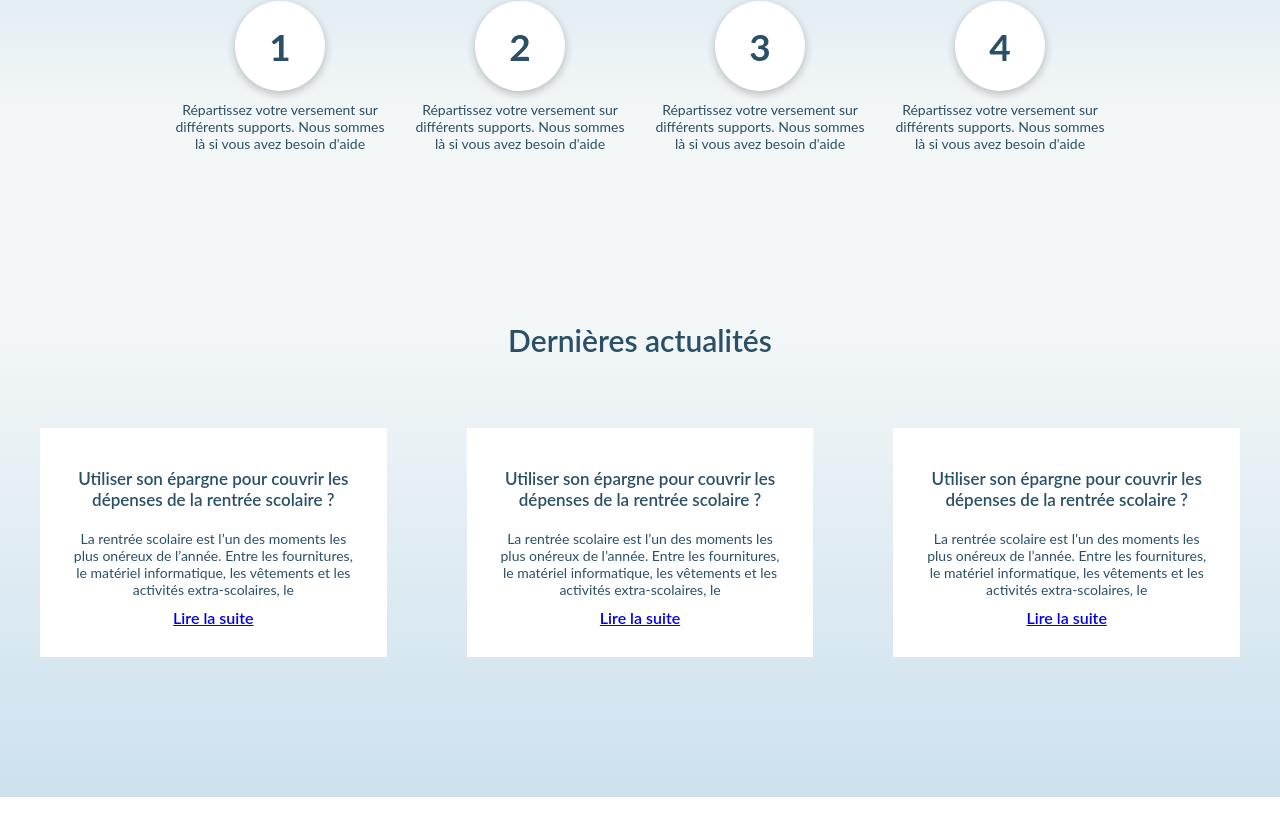
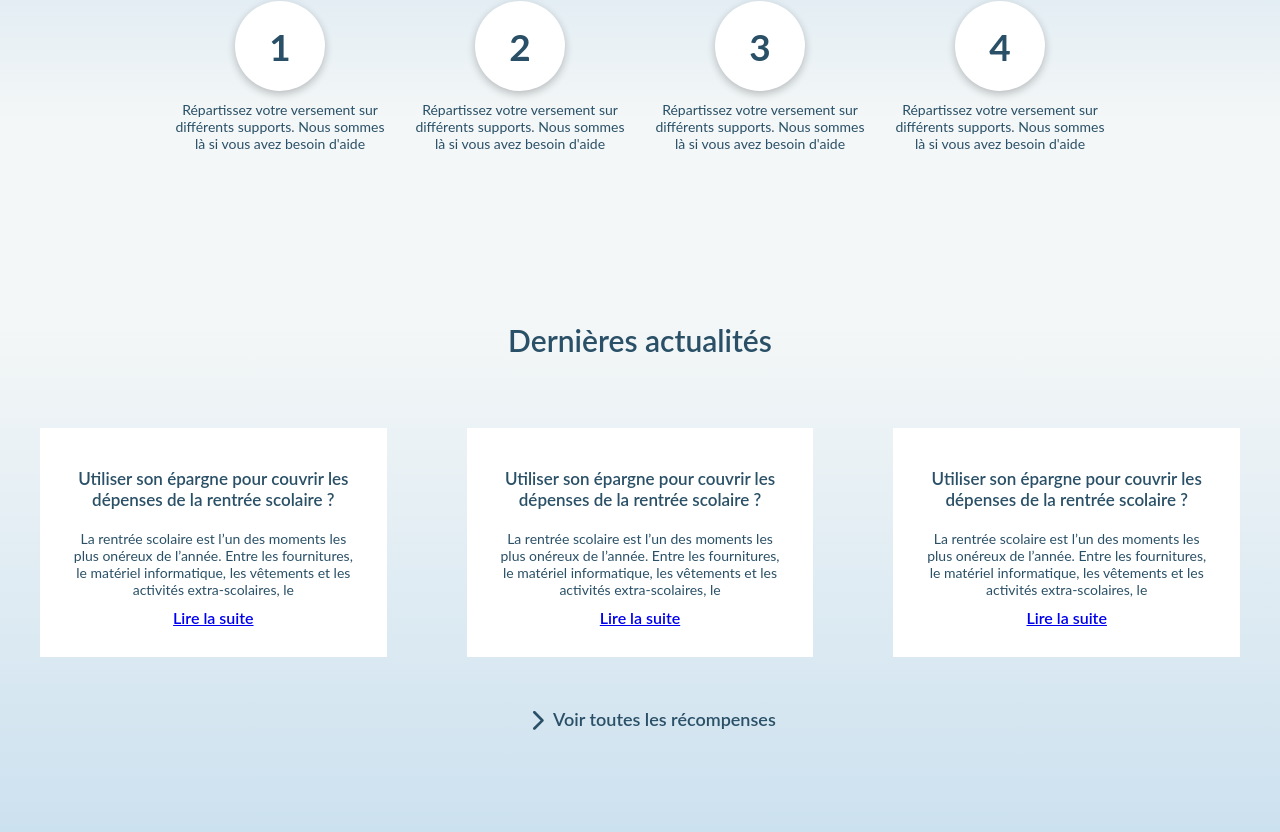
Before and after one commit to alaodriss/linxea, a React (Create React App) app: page / in a window 1280 px wide. Shown: the part 2944-3776 px from the top of the page. Before the commit the page ends 3741 px from the top, so only its background shows below. Built offline with nearby package versions, Linux system fonts and the light colour scheme.

Commit message:
add articles

```diff
--- a/src/compoments/articles/Articles.jsx
+++ b/src/compoments/articles/Articles.jsx
@@ -1,6 +1,7 @@
 import React from 'react'
 import './Articles.css'
 import {ArticlesData} from '../../data'
+import { IoIosArrowForward } from "react-icons/io";
 
 
 function Articles() {
@@ -21,7 +22,7 @@ function Articles() {
 
             }
         </div>
-
+        <div className='simuler'>   <span className='flesh'><IoIosArrowForward /></span>Voir toutes les récompenses</div>
         </div>
   )
 }
```
